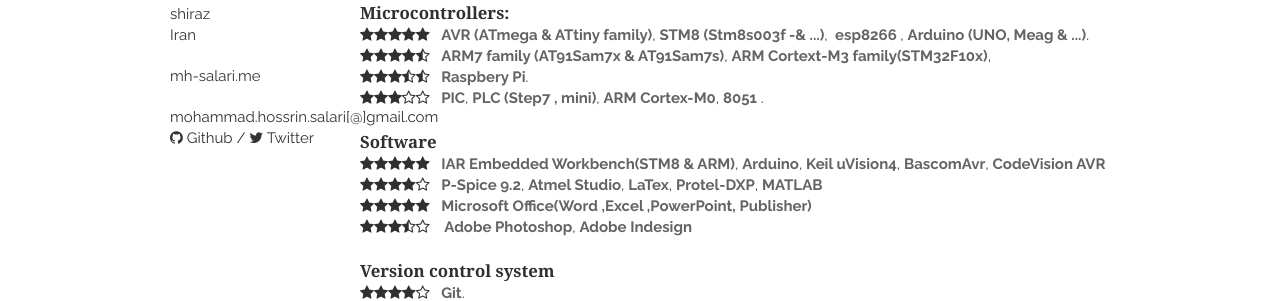
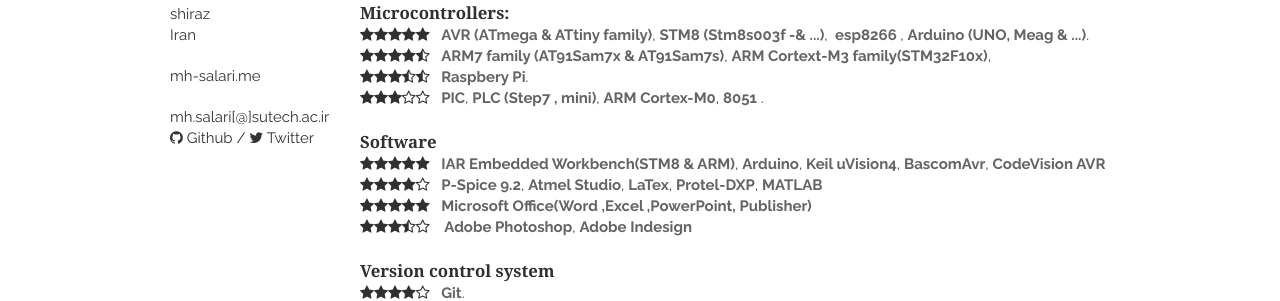
Before and after one commit to yazdipour/cv, a Jekyll site: the page built from index.html, in a window 1280 px wide. Shown: the part 328-629 px from the top of the page. Built offline with Jekyll 4.4.1, drawn with Linux system fonts in a browser that asks for light colours; nearby versions of some CDN libraries.

Commit message:
Update _config.yml
change email address

```diff
--- a/_config.yml
+++ b/_config.yml
@@ -6,8 +6,8 @@
 
 title: Mohammad Hossein Salari's Resume
 name: Mohammad Hossein Salari
-email: mohammad.hossrin.salari[@]gmail.com
-email_full: mailto:mohammad.hossrin.salari@gmail.com
+email: mh.salari[@]sutech.ac.ir
+email_full: mailto:mh.salari@sutech.ac.ir
 website: mh-salari.me
 website_full: http://mh-salari.me
 github: mh-salari
```
